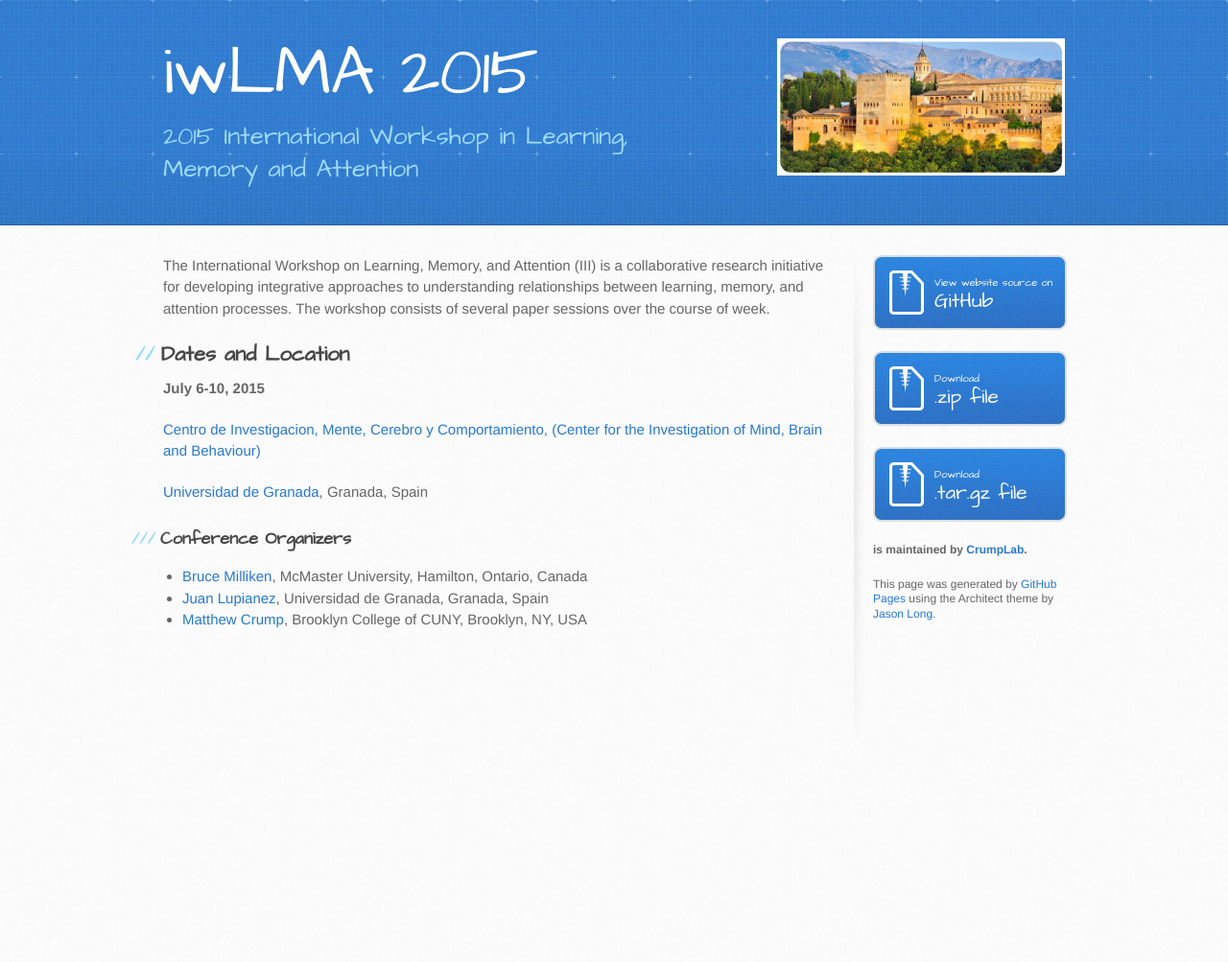
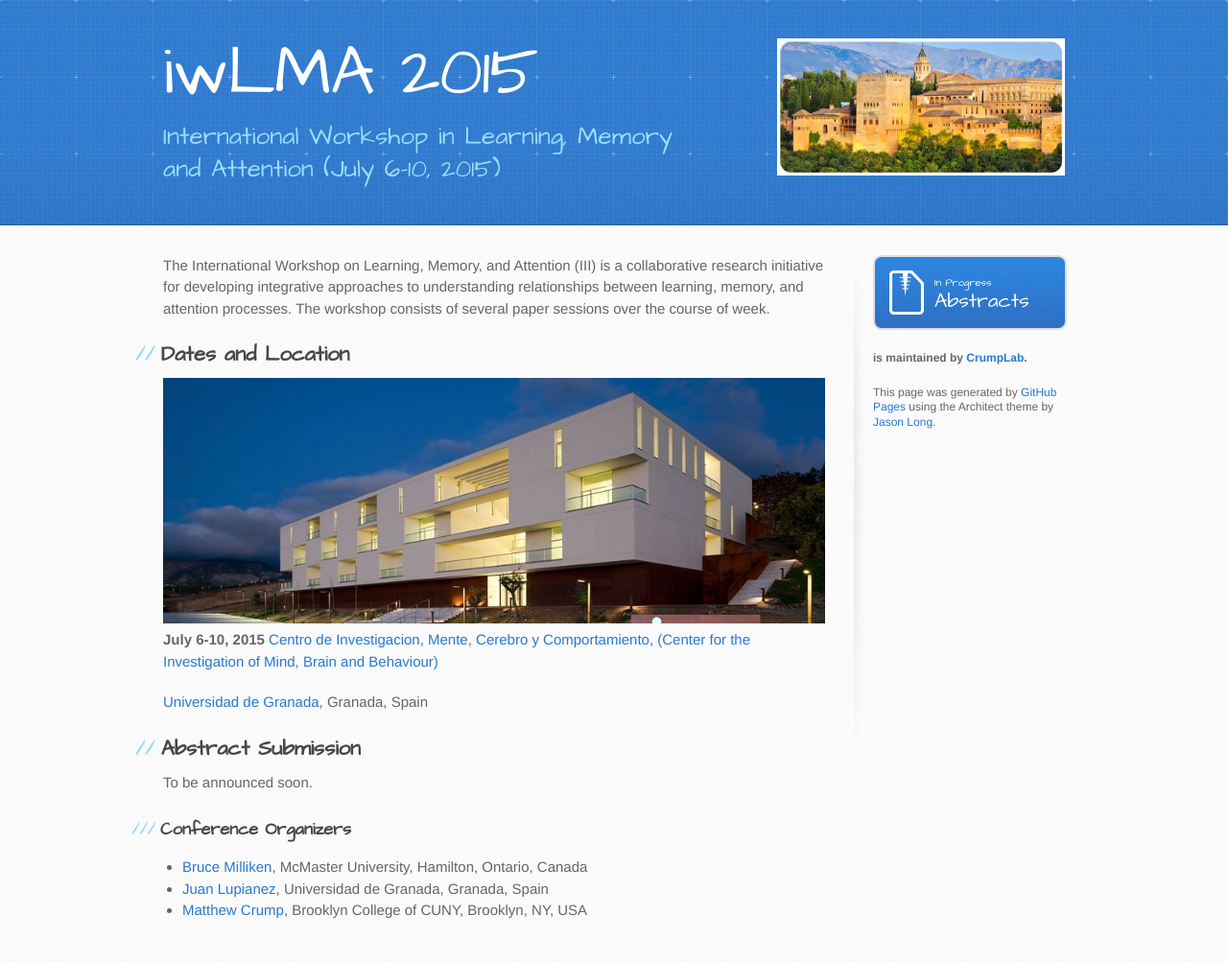
Before and after one commit to CrumpLab/IWLMA, a Jekyll site: the page built from index.html, in a window 1280 px wide. Shown: the whole page at 96% size. Built offline with Jekyll 4.4.1, drawn with Linux system fonts in a browser that asks for light colours; before the commit the page ends 900 px from its top, so only the background shows below that.

Commit message:
pictures

```diff
--- a/_includes/frontstuff.md
+++ b/_includes/frontstuff.md
@@ -2,11 +2,15 @@ The International Workshop on Learning, Memory, and Attention (III) is a collabo
 
 ## Dates and Location
 
+![Image](../images/sciencebuilding.jpg?raw=true)
 **July 6-10, 2015**
-
 [Centro de Investigacion, Mente, Cerebro y Comportamiento, (Center for the Investigation of Mind, Brain and Behaviour)](http://cimcyc.ugr.es/?lang=en)
 
 [Universidad de Granada](https://www.ugr.es/en/), Granada, Spain
+
+## Abstract Submission
+
+To be announced soon.
 
 ### Conference Organizers
 
--- a/index.html
+++ b/index.html
@@ -25,7 +25,7 @@ summary: Conference website
     <header>
       <div class="inner">
         <h1>iwLMA 2015</h1>
-        <h2>2015 International Workshop in Learning, Memory and Attention</h2>
+        <h2>International Workshop in Learning, Memory and Attention (July 6-10, 2015)</h2>
         <img src="images/alhambra.jpg" alt="hi" class="inline">
         </div>
     </header>
@@ -38,18 +38,10 @@ summary: Conference website
         </section>
 
         <aside id="sidebar">
-        	<a href="https://github.com/CrumpLab/IWLMA" class="button">
-        	<small>View website source on</small>
-        	GitHub
+        	<a href="" class="button">
+        	<small>In Progress</small>
+        	Abstracts
         	</a>
-          <a href="https://github.com/CrumpLab/IWLMA/zipball/master" class="button">
-            <small>Download</small>
-            .zip file
-          </a>
-          <a href="https://github.com/CrumpLab/IWLMA/tarball/master" class="button">
-            <small>Download</small>
-            .tar.gz file
-          </a>
 
           <p class="repo-owner"><a href="https://github.com/CrumpLab/IWLMA"></a> is maintained by <a href="https://github.com/CrumpLab">CrumpLab</a>.</p>
 
--- a/stylesheets/stylesheet.css
+++ b/stylesheets/stylesheet.css
@@ -546,6 +546,12 @@ header a.button {
  width: 300px;
  }
 
+aside img {
+	display: block;
+  height: 50px;
+  padding-left: 64px;
+}
+
 aside a.button {
   display: block;
   width: 138px;
```
Also changed, not shown: images/logos/Brooklyn.jpg (added), images/sciencebuilding.jpg (added), 4 other files.
